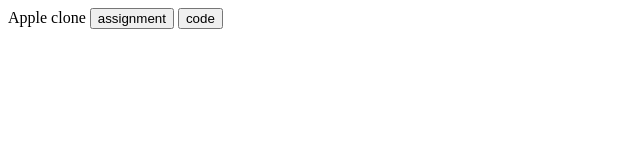
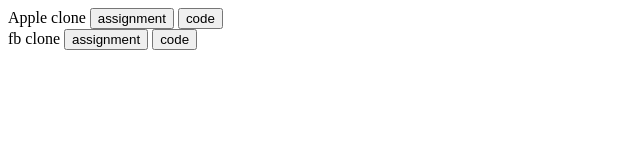
Before and after one commit to Ashrib/SMIT-Assignments, a plain HTML site: page index.html in a window 1280 px wide. Shown: the whole page, without its empty margins (0-640 px from the left). Drawn offline with Linux system fonts and the light colour scheme.

Commit message:
fb clone

```diff
--- a/index.html
+++ b/index.html
@@ -10,5 +10,10 @@
         <a href="./apple clone/index.html"><button>assignment</button></a>
         <a href="https://github.com/Ashrib/SMIT-assignments/tree/main/apple%20clone"><button>code</button></a>
     </div>
+
+    <div>fb clone
+        <a href="./fb clone/index.html"><button>assignment</button></a>
+        <a href=""><button>code</button></a>
+    </div>
 </body>
 </html>
```
Also changed, not shown: fb clone/index.html (added, +11 -0 lines).
